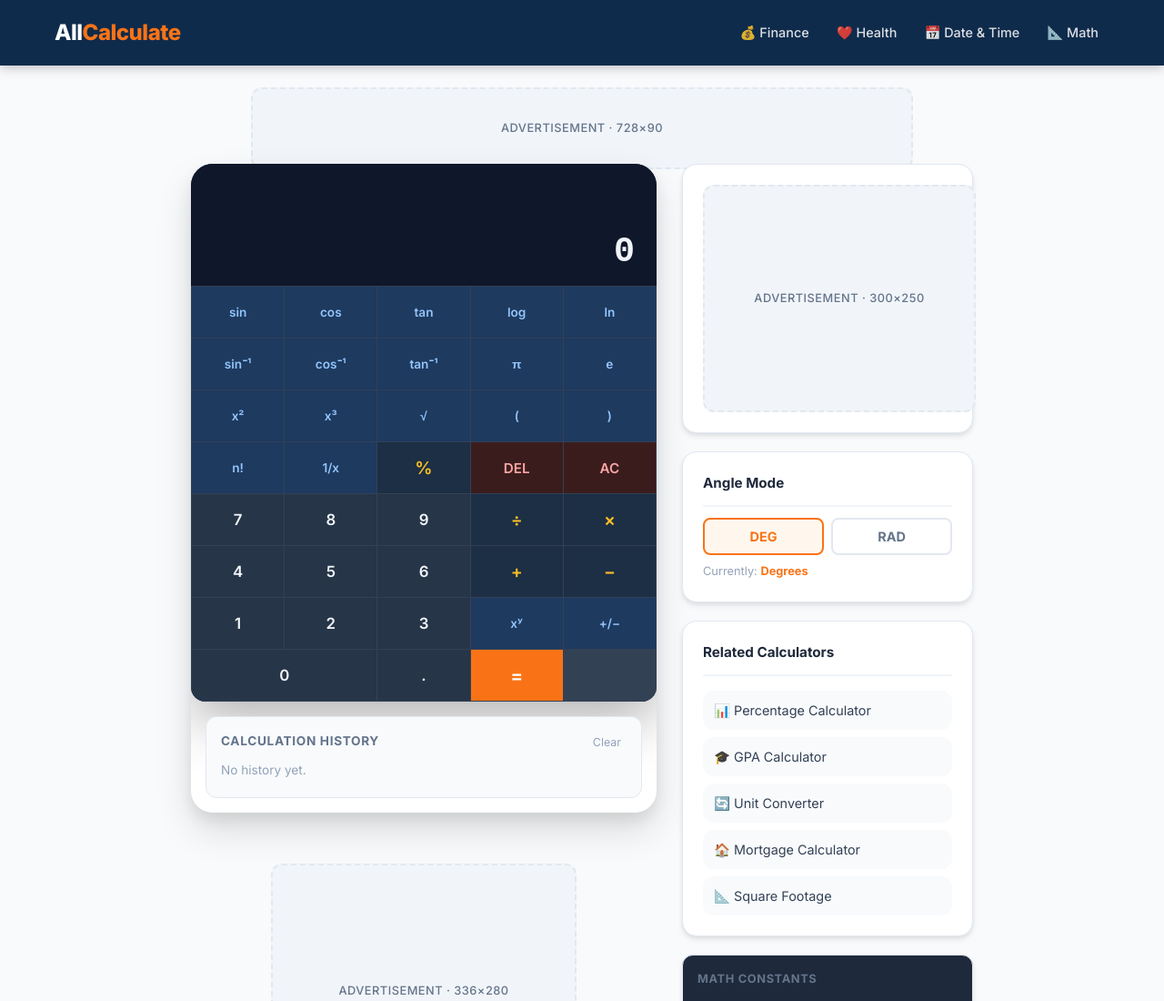
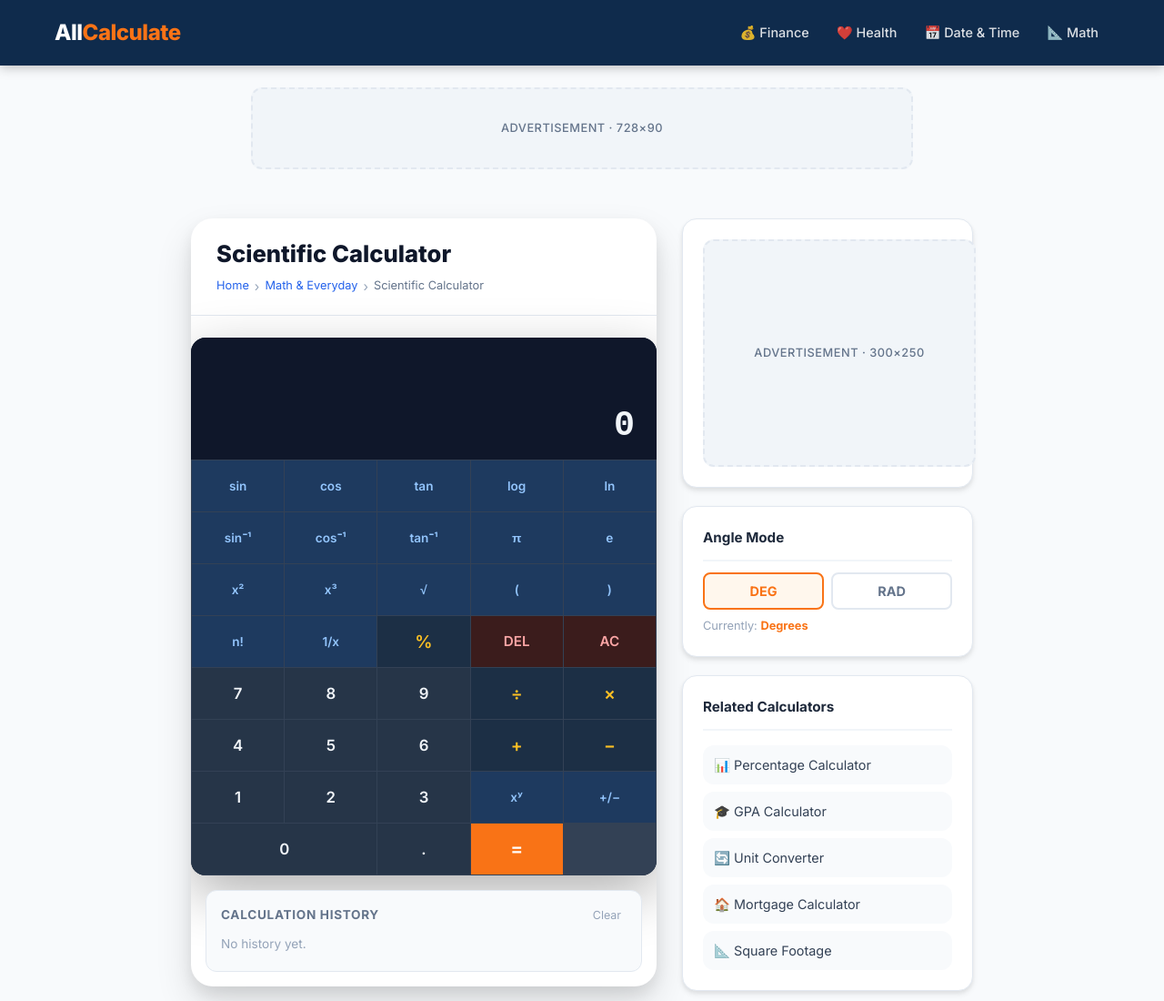
Before and after one commit to MaynulIslam/AllCalculate, a plain HTML site: page scientific.html in a window 1280 px wide. Shown: the top 1100 px of the page at 91% size. Drawn offline with Linux system fonts and the light colour scheme.

Commit message:
Fix missing calc-header on Scientific Calculator page
Scientific calculator uses a custom inline-style layout (not the standard
.calc-layout class), so the automated transformation script missed it.
Manually added .calc-header block with title and breadcrumb above the
.calc-body, and fixed the old -30px overlap margin to +30px.

Co-Authored-By: Claude Sonnet 4.6 <noreply@anthropic.com>

```diff
--- a/scientific.html
+++ b/scientific.html
@@ -167,10 +167,20 @@
   <!-- AD SLOT: Top Leaderboard 728x90 -->
   <div class="ad-wrapper"><div class="ad-slot ad-leaderboard">Advertisement · 728×90</div></div>
 
-  <div style="max-width:900px;margin:-30px auto 60px;padding:0 20px">
+  <div style="max-width:900px;margin:30px auto 60px;padding:0 20px">
     <div style="display:grid;grid-template-columns:1fr 320px;gap:28px;align-items:start">
       <div>
         <div class="calc-main">
+          <div class="calc-header" style="padding:24px 28px 20px">
+            <h1 class="calc-page-title">Scientific Calculator</h1>
+            <nav class="calc-page-breadcrumb">
+              <a href="index.html">Home</a>
+              <span class="bc-sep">&#8250;</span>
+              <a href="index.html#math">Math &amp; Everyday</a>
+              <span class="bc-sep">&#8250;</span>
+              <span>Scientific Calculator</span>
+            </nav>
+          </div>
           <div class="calc-body" style="padding:0">
             <div class="sci-calc" id="sciCalc">
               <!-- Display -->
```
